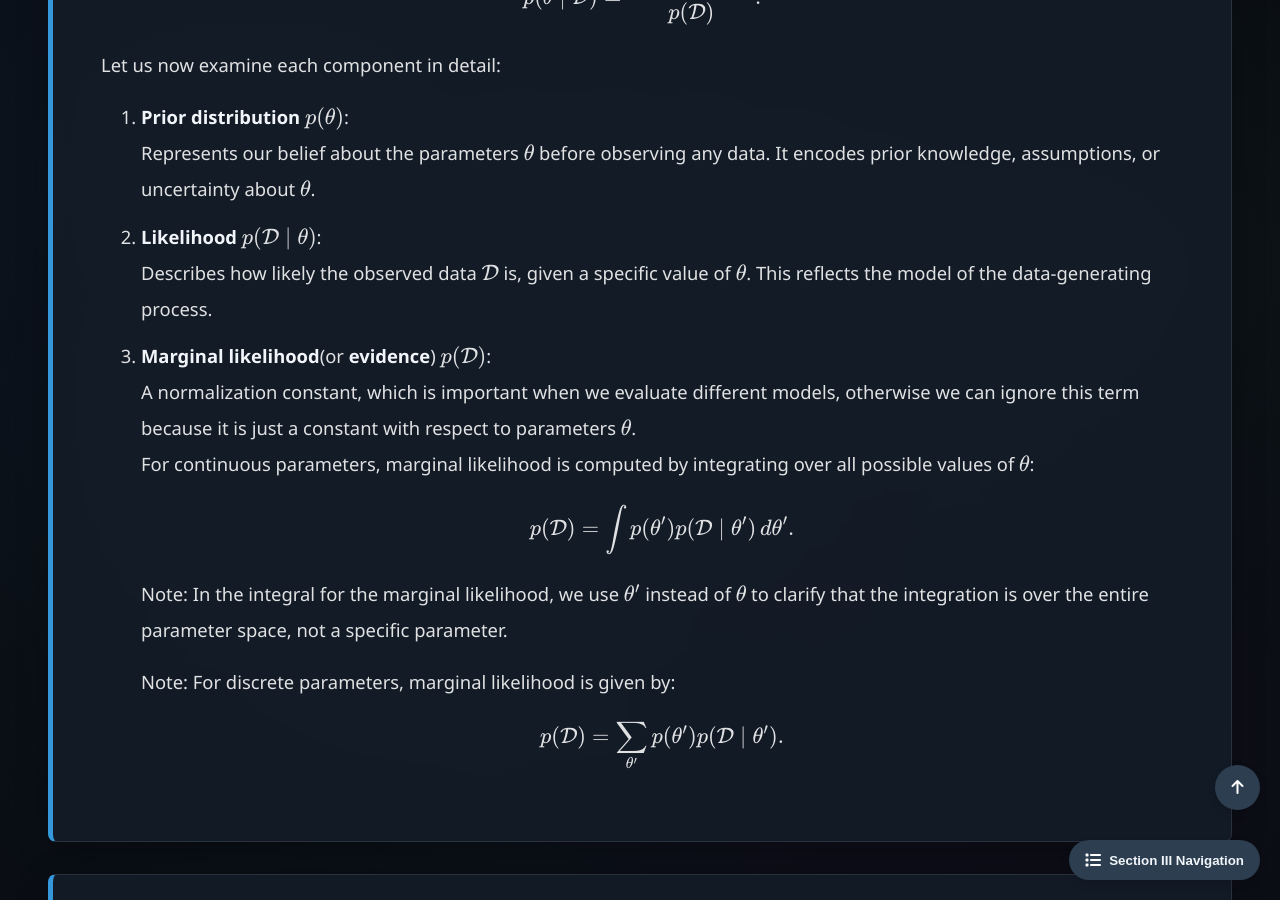
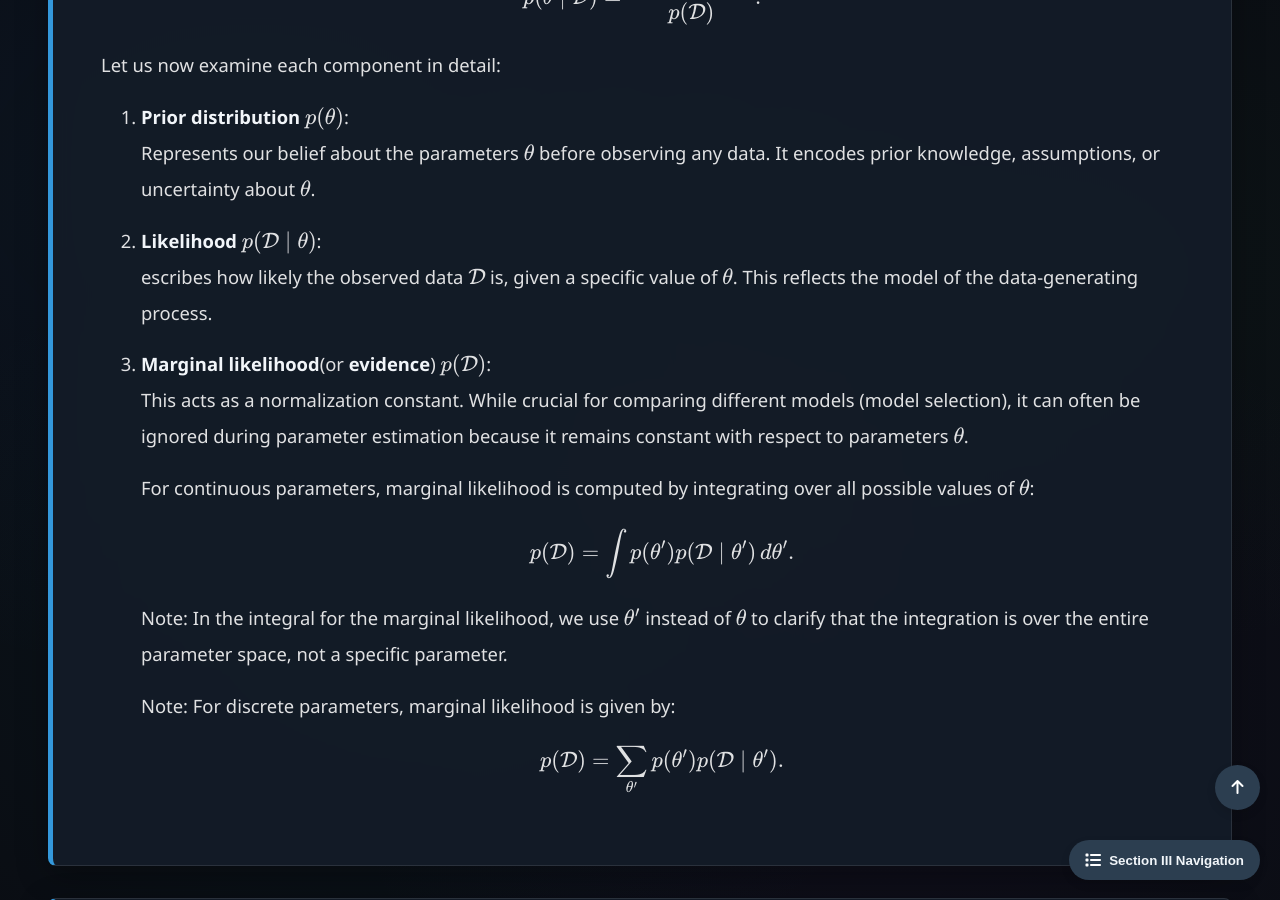
Before and after one commit to Yusukey01/yusukey01.github.io, a Jekyll site: the page built from Mathematics/Probability/bayesian.html, in a window 1280 px wide and 900 px high, scrolled down 1129 px. Built offline with Jekyll 4.4.1, drawn with Linux system fonts in a browser that asks for light colours.

Commit message:
revised explanations and style

```diff
--- a/Mathematics/Probability/bayesian.html
+++ b/Mathematics/Probability/bayesian.html
@@ -50,18 +50,24 @@ uses_python: false
 
                 <ol style="padding-left: 40px;">
                     <li><strong>Prior distribution</strong> \(p(\theta)\):<br>
-                        Represents our belief about the parameters \(\theta\) before observing any data.
-                        It encodes prior knowledge, assumptions, or uncertainty about \(\theta\).
+                        <p>
+                            Represents our belief about the parameters \(\theta\) before observing any data.
+                            It encodes prior knowledge, assumptions, or uncertainty about \(\theta\).
+                        </p>
                     </li>
 
                     <li><strong>Likelihood</strong> \(p(\mathcal{D} \mid \theta)\):<br>
-                        Describes how likely the observed data \(\mathcal{D}\) is, given a specific value of \(\theta\).
-                        This reflects the model of the data-generating process.
+                        <p>
+                             escribes how likely the observed data \(\mathcal{D}\) is, given a specific value of \(\theta\).
+                            This reflects the model of the data-generating process.
+                        </p>
                     </li>
 
                     <li><strong>Marginal likelihood</strong>(or <strong>evidence</strong>) \(p(\mathcal{D})\):<br>
-                        A normalization constant, which is important when we evaluate different models, otherwise we can
-                        ignore this term because it is just a constant with respect to parameters \(\theta\).
+                        <p>
+                            This acts as a normalization constant. While crucial for comparing different models (model selection),
+                            it can often be ignored during parameter estimation because it remains constant with respect to parameters \(\theta\).
+                        </p>
                         <p>
                             For continuous parameters, marginal likelihood is computed by integrating over all possible values of \(\theta\):
                             \[
```
